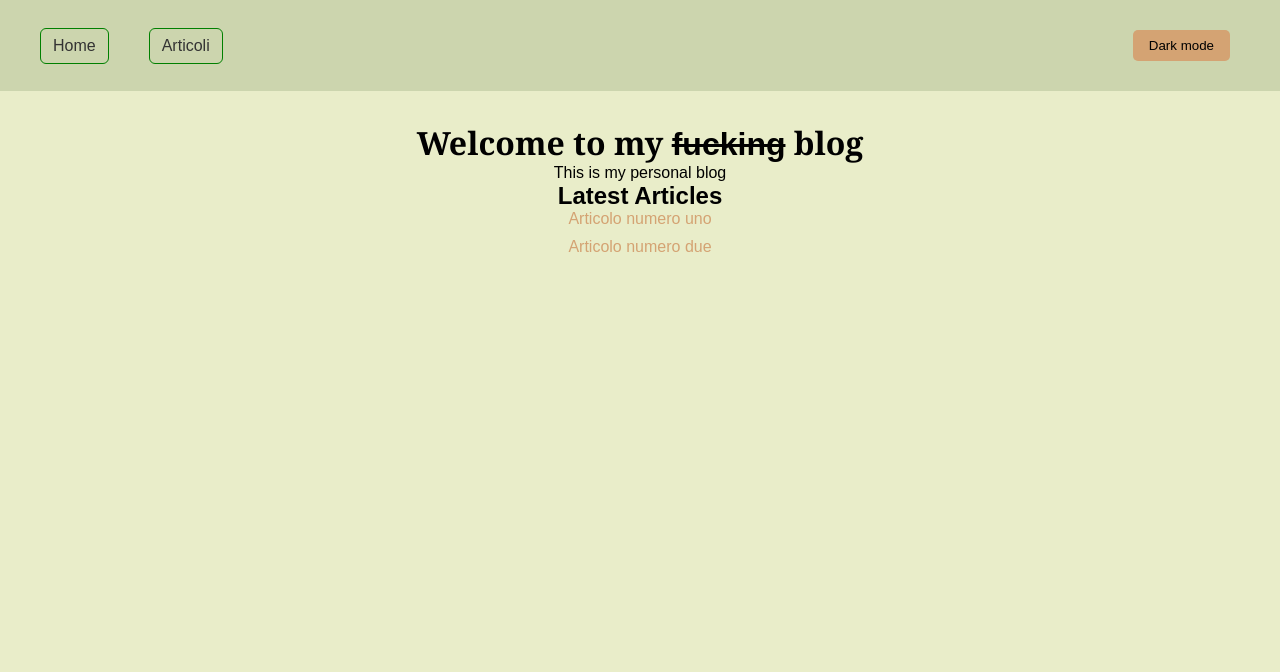
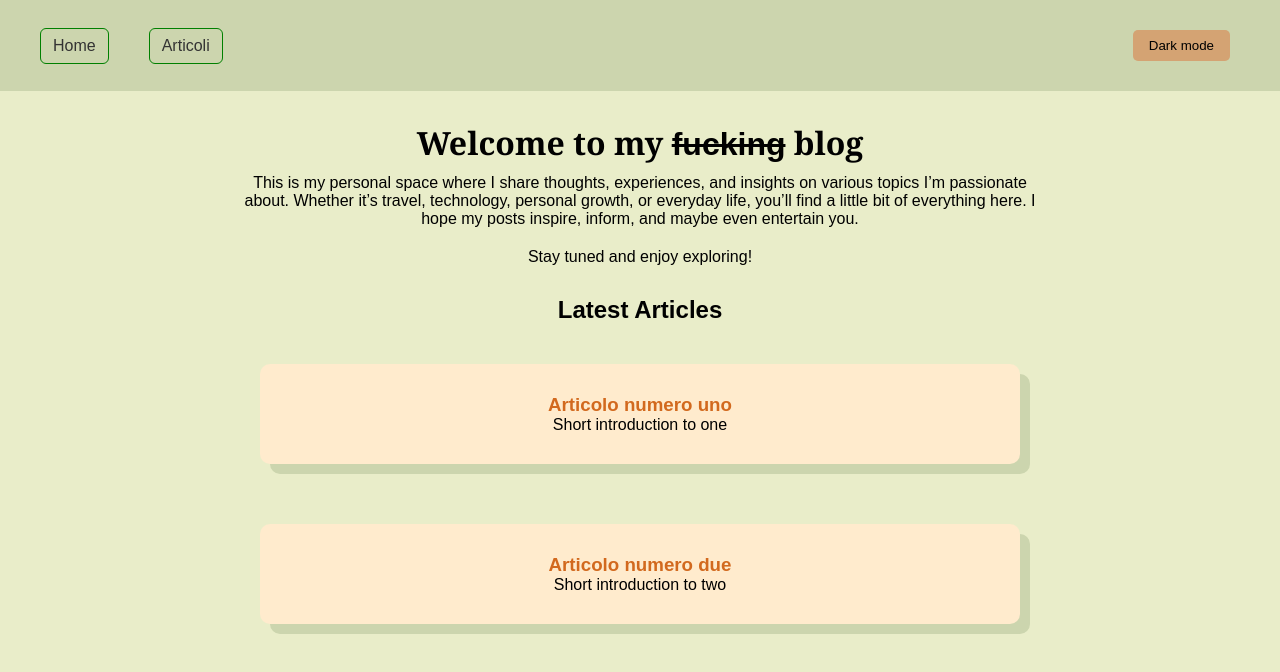
Before and after one commit to Giuseppeg81/blog-personale, a plain HTML site: page index.html in a window 1280 px wide. Drawn offline with Linux system fonts and the light colour scheme.

Commit message:
migliorata home page

```diff
--- a/index.html
+++ b/index.html
@@ -16,20 +16,23 @@
         <button id="toggle-dark">Dark mode</button>
     </nav>
 
-
-
-
-
-    </nav>
     <main>
         <h1>Welcome to my <span class="fuck"> fucking</span> blog</h1>
-        <p>This is my personal blog</p>
+        <p class="intro">This is my personal space where I share thoughts, experiences, and insights on various topics I’m passionate about. Whether it’s travel, technology, personal growth, or everyday life, you’ll find a little bit of everything here. I hope my posts inspire, inform, and maybe even entertain you.</p>
+        <p class="intro">Stay tuned and enjoy exploring!</p>
         <section class ="preview">
             <h2>Latest Articles</h2>
-            <ul>
-                <li><a href="articolo1.html">Articolo numero uno</a></li>
-                <li><a href="articolo2.html">Articolo numero due</a></li>
-            </ul>
+            <div class="grid-container">
+                <div class="article-card">
+                    <h3><a href="articolo1.html">Articolo numero uno</a></h3>
+                    <p>Short introduction to one</p>
+                </div>
+                <div class="article-card">
+                    <h3><a href="articolo2.html">Articolo numero due</a></h3>
+                    <p>Short introduction to two</p>
+                </div>
+            </div>
+
         </section>
 
 
--- a/style.css
+++ b/style.css
@@ -6,6 +6,9 @@
 }
 h1{
     font-family: Georgia, 'Times New Roman', Times, serif;
+}
+h2{
+    padding: 20px 20px;
 }
 .fuck{
     text-decoration: line-through;
@@ -52,9 +55,16 @@ main {
     text-align: center;
     margin: 30px;
 }
+.intro {
+    padding: 10px 200px;
+}
+
+
+
+
 
 .card {
-    background-color: beige;
+    background-color: #d4a373;
     padding: 10px;
     border-radius: 6px;
     margin: 20px auto;
@@ -68,19 +78,32 @@ main {
     border-radius: 8px;
     margin-bottom: 10px;
 }
-.preview ul {
-    list-style-type: none;
-    padding: 0;
+.card button {
+    border: solid 1px #ccd5ae;;
 }
-.preview ul li {
-    margin-bottom: 10px;
+.grid-container{
+    display: grid;
+    grid-template-columns: repeat(autofit, minmax(250px, 1fr));
+    gap: 20px;
+    margin: 0 auto;
+    max-width: 800px;
+
 }
-.preview ul li a {
+.article-card{
+    background-color: blanchedalmond;
+    padding: 30px;
+    margin: 20px;
+    border-radius: 10px;
+    box-shadow: 10px 10px #ccd5ae;
+}
+.article-card:hover{
+    transform: translateY(-5px);
+    box-shadow: 0 10px 20px #ccd5ae;
+
+}
+.article-card h3 a {
     text-decoration: none;
-    color: #d4a373;
-}
-.preview ul li a:hover {
-    text-decoration: underline;
+    color:chocolate
 }
 
 button {
@@ -95,6 +118,34 @@ button {
 button:hover {
     background-color: #ccd5ae;
 }
+
+.article-detail {
+    max-width: 800px;
+    margin: 30px auto;
+    padding:20px;
+    line-height: 1.6;
+    background-color: #d4a373;
+}
+.article-detail .cover-image {
+    width: 100%;
+    height: auto;
+    border-radius: 12px;
+    margin-bottom: 20px;
+}
+.article-detail h1 {
+    font-size: 2rem;
+    margin-bottom: 20px;
+}
+
+.article-detail p {
+    font-size: 1rem;
+    margin-bottom: 15px;
+}
+
+.article-detail p:last-child {
+    margin-bottom: 0;
+}
+
 
 /* dark mode */
 .dark-mode {
@@ -133,28 +184,20 @@ button:hover {
 .dark-mode .article-detail{
     background-color: #44151b;
 }
-.article-detail {
-    max-width: 800px;
-    margin: 30px auto;
-    padding:20px;
-    line-height: 1.6
+.dark-mode .article-card{
+    background-color: #44151b;
+;
+    padding: 30px;
+    margin: 20px;
+    border-radius: 10px;
+    box-shadow: 10px 10px #ccd5ae;
 }
-.article-detail .cover-image {
-    width: 100%;
-    height: auto;
-    border-radius: 12px;
-    margin-bottom: 20px;
+.article-card:hover{
+    transform: translateY(-5px);
+    box-shadow: 0 10px 20px #ccd5ae;
+
 }
-.article-detail h1 {
-    font-size: 2rem;
-    margin-bottom: 20px;
+.article-card h3 a {
+    text-decoration: none;
+    color:chocolate
 }
-
-.article-detail p {
-    font-size: 1rem;
-    margin-bottom: 15px;
-}
-
-.article-detail p:last-child {
-    margin-bottom: 0;
-}
```
Also changed, not shown: images/arrow.png (added).
